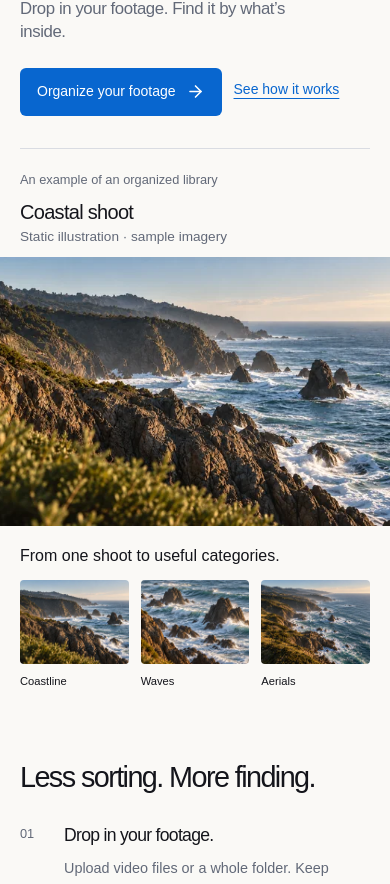
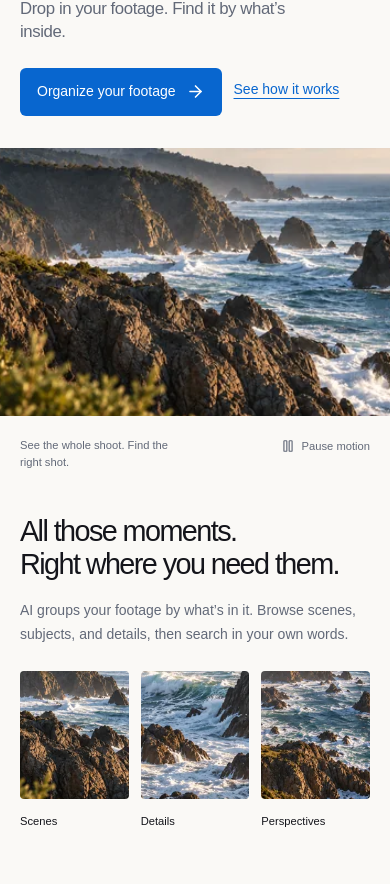
Before and after one commit to ryouol/rushes, a Next.js app in the folder web/: page / in a window 390 px wide. Shown: the part 210-1094 px from the top of the page. Built offline with nearby package versions, Linux system fonts and the light colour scheme; no server answers; a web font is replaced by a local one.

Commit message:
Replace example library with a static landing page and gentle parallax

```diff
--- a/web/components/landing.css
+++ b/web/components/landing.css
@@ -91,94 +91,98 @@
   text-decoration: underline;
   text-underline-offset: 4px;
 }
-.landing-demo {
-  border-top: 1px solid var(--border);
+.landing-showcase {
+  padding-top: 14px;
 }
-.demo-heading {
-  display: flex;
-  align-items: center;
-  justify-content: space-between;
-  gap: 28px;
-  padding: 22px 0 10px;
-}
-.demo-example-label {
-  font-size: 0.9rem;
-  color: var(--muted);
-  margin-bottom: 10px;
-}
-.demo-heading h2 {
-  font-size: 1.4rem;
-  font-weight: 450;
-  letter-spacing: -0.035em;
-}
-.demo-static-note {
-  color: var(--muted);
-  font-size: 0.85rem;
-  line-height: 1.5;
-}
-.demo-viewer {
+.showcase-viewer {
   position: relative;
-  aspect-ratio: 3;
+  aspect-ratio: 2.65;
   overflow: hidden;
   border-radius: 6px;
   background: #101216;
 }
-.demo-poster,
-.demo-poster img {
+.showcase-poster {
+  position: absolute;
+  inset: -64px 0;
+  pointer-events: none;
+}
+.showcase-poster,
+.showcase-poster img {
   width: 100%;
   height: 100%;
   display: block;
   object-fit: cover;
-  object-position: center 12%;
+  object-position: center 35%;
 }
-.demo-poster {
-  position: absolute;
-  inset: 0;
-  pointer-events: none;
+.showcase-poster {
+  height: calc(100% + 128px);
 }
-.demo-results-heading {
+.showcase-caption {
   display: flex;
+  align-items: center;
   justify-content: space-between;
+  gap: 16px;
+  min-height: 52px;
+  font-size: 0.8rem;
+  color: var(--muted);
+}
+.motion-control {
+  display: inline-flex;
   align-items: center;
-  gap: 16px;
-  padding: 18px 0 12px;
+  justify-content: center;
+  gap: 7px;
+  min-height: 44px;
+  padding: 8px 0 8px 12px;
+  color: var(--muted);
+  font-size: 0.75rem;
+  white-space: nowrap;
 }
-.demo-results-heading h3 {
-  font-size: 1rem;
-  font-weight: 450;
-  overflow-wrap: anywhere;
+.motion-control:hover {
+  color: var(--text);
 }
-.demo-results-heading > span {
-  font-size: 0.75rem;
+.showcase-heading {
+  display: grid;
+  grid-template-columns: 1.3fr 1fr;
+  align-items: end;
+  gap: 48px;
+  padding: 64px 32px 36px;
+}
+.showcase-heading h2 {
+  font-size: clamp(1.8rem, 3vw, 2.6rem);
+  font-weight: 400;
+  letter-spacing: -0.055em;
+  line-height: 1.15;
+}
+.showcase-heading p {
+  max-width: 44ch;
   color: var(--muted);
-  flex-shrink: 0;
+  font-size: 0.95rem;
+  line-height: 1.7;
 }
-.demo-library {
+.showcase-subjects {
   display: grid;
   grid-template-columns: repeat(3, minmax(0, 1fr));
   gap: 20px;
 }
-.demo-clip {
-  display: block;
-  border: 0;
-  background: transparent;
-  padding: 0;
-  text-align: left;
-  border-radius: 4px;
+.showcase-subject {
   min-width: 0;
 }
-.demo-clip img {
+.showcase-crop {
+  position: relative;
+  overflow: hidden;
+  border-radius: 4px;
+  aspect-ratio: 2;
+}
+.showcase-crop img {
+  position: absolute;
+  top: -64px;
   width: 100%;
-  height: auto;
-  aspect-ratio: 2.75;
+  height: calc(100% + 128px);
   object-fit: cover;
-  border-radius: 4px;
 }
-.demo-clip figcaption {
-  display: block;
-  padding-top: 10px;
+.showcase-subject figcaption {
+  padding-top: 14px;
   font-size: 0.875rem;
-  overflow-wrap: anywhere;
 }
 .landing-workflow {
   padding: 112px 32px 80px;
@@ -281,7 +285,7 @@
   .public-footer {
     padding-inline: 28px;
   }
-  .demo-viewer {
+  .showcase-viewer {
     aspect-ratio: 2.25;
   }
 }
@@ -345,39 +349,46 @@
     padding-inline: 4px;
     font-size: 0.875rem;
   }
-  .demo-heading {
-    display: block;
-    padding-top: 20px;
+  .landing-showcase {
+    padding-top: 0;
   }
-  .demo-heading h2 {
-    font-size: 1.25rem;
-  }
-  .demo-example-label {
-    font-size: 0.8rem;
-    margin-bottom: 7px;
-  }
-  .demo-viewer {
+  .showcase-viewer {
     aspect-ratio: 1.45;
     margin-inline: -20px;
     border-radius: 0;
   }
-  .demo-results-heading {
+  .showcase-caption {
     align-items: flex-start;
-    flex-direction: column;
-    gap: 6px;
+    padding-top: 8px;
+    gap: 8px;
+    min-height: 52px;
   }
-  .demo-results-heading > span {
+  .showcase-caption > span {
+    padding-top: 13px;
     font-size: 0.7rem;
+    max-width: 26ch;
+    line-height: 1.5;
   }
-  .demo-library {
+  .motion-control {
+    font-size: 0.7rem;
+    padding-left: 0;
+  }
+  .showcase-heading {
+    grid-template-columns: 1fr;
+    padding: 44px 0 24px;
+    gap: 18px;
+  }
+  .showcase-heading p {
+    font-size: 0.875rem;
+  }
+  .showcase-subjects {
     gap: 12px;
   }
-  .demo-clip img {
-    aspect-ratio: 1.3;
+  .showcase-crop {
+    aspect-ratio: 0.85;
   }
-  .demo-clip figcaption {
+  .showcase-subject figcaption {
     font-size: 0.7rem;
-    line-height: 1.4;
   }
   .landing-workflow {
     padding: 72px 0 40px;
@@ -429,3 +440,15 @@
     width: 100%;
   }
 }
+
+@media (min-width: 701px) and (max-width: 999px) {
+  .showcase-heading {
+    padding-inline: 0;
+    gap: 28px;
+  }
+}
+@media (prefers-reduced-motion: reduce) {
+  [data-motion-image] {
+    transform: none !important;
+  }
+}
--- a/web/components/landing.tsx
+++ b/web/components/landing.tsx
@@ -2,31 +2,46 @@
 
 import { useEffect, useRef, useState } from "react";
 import Link from "next/link";
-import { ArrowRight } from "lucide-react";
+import { ArrowRight, Pause, Play } from "lucide-react";
 import { PublicHeader } from "@/components/public-header";
 import { PublicFooter } from "@/components/public-footer";
+import { startScrollMotion } from "@/lib/scroll-motion";
 import "./landing.css";
 
-const examples = [
+const subjects = [
   {
-    name: "Coastline",
+    name: "Scenes",
     poster: "coast",
     description: "Sunlit cliffs and sea stacks along a rugged coastline",
   },
   {
-    name: "Waves",
+    name: "Details",
     poster: "waves",
     description: "White surf breaking around dark rocks",
   },
   {
-    name: "Aerials",
+    name: "Perspectives",
     poster: "aerial",
     description: "An aerial view of the coastline, grassy cliffs and ocean",
   },
 ];
 
 export function Landing() {
+  const page = useRef<HTMLDivElement>(null);
   const hero = useRef<HTMLElement>(null);
+  const [motionPaused, setMotionPaused] = useState(false);
+  const [motionAllowed, setMotionAllowed] = useState(false);
+  useEffect(() => {
+    const preference = window.matchMedia("(prefers-reduced-motion: reduce)");
+    const update = () => setMotionAllowed(!preference.matches);
+    update();
+    preference.addEventListener("change", update);
+    return () => preference.removeEventListener("change", update);
+  }, []);
+  useEffect(() => {
+    if (!page.current || !motionAllowed || motionPaused) return;
+    return startScrollMotion(page.current);
+  }, [motionAllowed, motionPaused]);
   const [showStickyCta, setShowStickyCta] = useState(false);
   useEffect(() => {
     if (!hero.current) return;
@@ -37,7 +52,7 @@ export function Landing() {
     return () => observer.disconnect();
   }, []);
   return (
-    <div className="landing-page">
+    <div ref={page} className="landing-page">
       <PublicHeader />
       <main id="main" className="landing-main">
         <section
@@ -63,22 +78,11 @@ export function Landing() {
           </div>
         </section>
         <section
-          className="landing-demo"
-          aria-label="Example organized footage library"
+          className="landing-showcase"
+          aria-label="A clearer view of your footage"
         >
-          <div className="demo-heading">
-            <div>
-              <p className="demo-example-label">
-                An example of an organized library
-              </p>
-              <h2>Coastal shoot</h2>
-            </div>
-            <p className="demo-static-note">
-              Static illustration · sample imagery
-            </p>
-          </div>
-          <figure className="demo-viewer">
-            <picture className="demo-poster">
+          <figure className="showcase-viewer" data-parallax="0.07">
+            <picture className="showcase-poster" data-motion-image>
               <source
                 type="image/webp"
                 srcSet="/demo/coast-640.webp 640w, /demo/coast-960.webp 960w, /demo/coast-1440.webp 1440w, /demo/coast-1672.webp 1672w"
@@ -86,27 +90,51 @@ export function Landing() {
               />
               <img
                 src="/demo/coast-1440.webp"
-                alt={examples[0].description}
+                alt={subjects[0].description}
                 width={1672}
                 height={941}
                 fetchPriority="high"
               />
             </picture>
           </figure>
-          <div className="demo-results-heading">
-            <h3>From one shoot to useful categories.</h3>
+          <div className="showcase-caption">
+            <span>See the whole shoot. Find the right shot.</span>
+            {motionAllowed && (
+              <button
+                className="motion-control"
+                onClick={() => setMotionPaused((paused) => !paused)}
+                aria-pressed={motionPaused}
+              >
+                {motionPaused ? <Play size={14} /> : <Pause size={14} />}
+                {motionPaused ? "Resume motion" : "Pause motion"}
+              </button>
+            )}
           </div>
-          <div className="demo-library">
-            {examples.map((example) => (
-              <figure key={example.poster} className="demo-clip">
-                <img
-                  src={`/demo/${example.poster}-640.webp`}
-                  alt={example.description}
-                  width={640}
-                  height={360}
-                  loading="lazy"
-                />
-                <figcaption>{example.name}</figcaption>
+          <div className="showcase-heading">
+            <h2>
+              All those moments.
+              <br />
+              Right where you need them.
+            </h2>
+            <p>
+              AI groups your footage by what’s in it. Browse scenes, subjects,
+              and details, then search in your own words.
+            </p>
+          </div>
+          <div className="showcase-subjects">
+            {subjects.map((subject) => (
+              <figure key={subject.poster} className="showcase-subject">
+                <div className="showcase-crop" data-parallax="0.04">
+                  <img
+                    data-motion-image
+                    src={`/demo/${subject.poster}-640.webp`}
+                    alt={subject.description}
+                    width={640}
+                    height={360}
+                    loading="lazy"
+                  />
+                </div>
+                <figcaption>{subject.name}</figcaption>
               </figure>
             ))}
           </div>
--- /dev/null
+++ b/web/lib/scroll-motion.ts
@@ -0,0 +1,97 @@
+type Layer = {
+  frame: HTMLElement;
+  image: HTMLElement;
+  speed: number;
+  center: number;
+  current: number;
+  transform: string;
+};
+
+export function startScrollMotion(root: HTMLElement) {
+  const layers: Layer[] = Array.from(
+    root.querySelectorAll<HTMLElement>("[data-parallax]"),
+  ).flatMap((frame) => {
+    const image = frame.querySelector<HTMLElement>("[data-motion-image]");
+    return image
+      ? [
+          {
+            frame,
+            image,
+            speed: Number(frame.dataset.parallax),
+            center: 0,
+            current: new DOMMatrixReadOnly(getComputedStyle(image).transform)
+              .m42,
+            transform: "",
+          },
+        ]
+      : [];
+  });
+  let frameId = 0;
+  let previousTime = 0;
+
+  function draw(time: number) {
+    frameId = 0;
+    const elapsed = previousTime
+      ? Math.min((time - previousTime) / 1000, 0.1)
+      : 1 / 60;
+    previousTime = time;
+    const damping = 1 - Math.exp(-elapsed * 9);
+    const center = window.scrollY + window.innerHeight / 2;
+    let moving = false;
+    for (const layer of layers) {
+      const target = Math.max(
+        -60,
+        Math.min(60, (center - layer.center) * layer.speed),
+      );
+      const difference = target - layer.current;
+      if (Math.abs(difference) > 0.05) {
+        layer.current += difference * damping;
+        moving = true;
+      } else {
+        layer.current = target;
+      }
+      const transform = `translate3d(0, ${layer.current.toFixed(3)}px, 0)`;
+      if (layer.transform !== transform) {
+        layer.image.style.transform = transform;
+        layer.transform = transform;
+      }
+    }
+    if (moving) frameId = requestAnimationFrame(draw);
+    else previousTime = 0;
+  }
+
+  function schedule() {
+    if (!frameId && !document.hidden) frameId = requestAnimationFrame(draw);
+  }
+
+  function measure() {
+    for (const layer of layers) {
+      const rect = layer.frame.getBoundingClientRect();
+      layer.center = rect.top + window.scrollY + rect.height / 2;
+    }
+    schedule();
+  }
+
+  function visibilityChanged() {
+    if (document.hidden) {
+      cancelAnimationFrame(frameId);
+      frameId = 0;
+      previousTime = 0;
+    } else measure();
+  }
+
+  const resize = new ResizeObserver(measure);
+  resize.observe(root);
+  window.addEventListener("scroll", schedule, { passive: true });
+  window.addEventListener("resize", measure);
+  document.addEventListener("visibilitychange", visibilityChanged);
+  measure();
+
+  return () => {
+    cancelAnimationFrame(frameId);
+    resize.disconnect();
+    window.removeEventListener("scroll", schedule);
+    window.removeEventListener("resize", measure);
+    document.removeEventListener("visibilitychange", visibilityChanged);
+  };
+}
```
